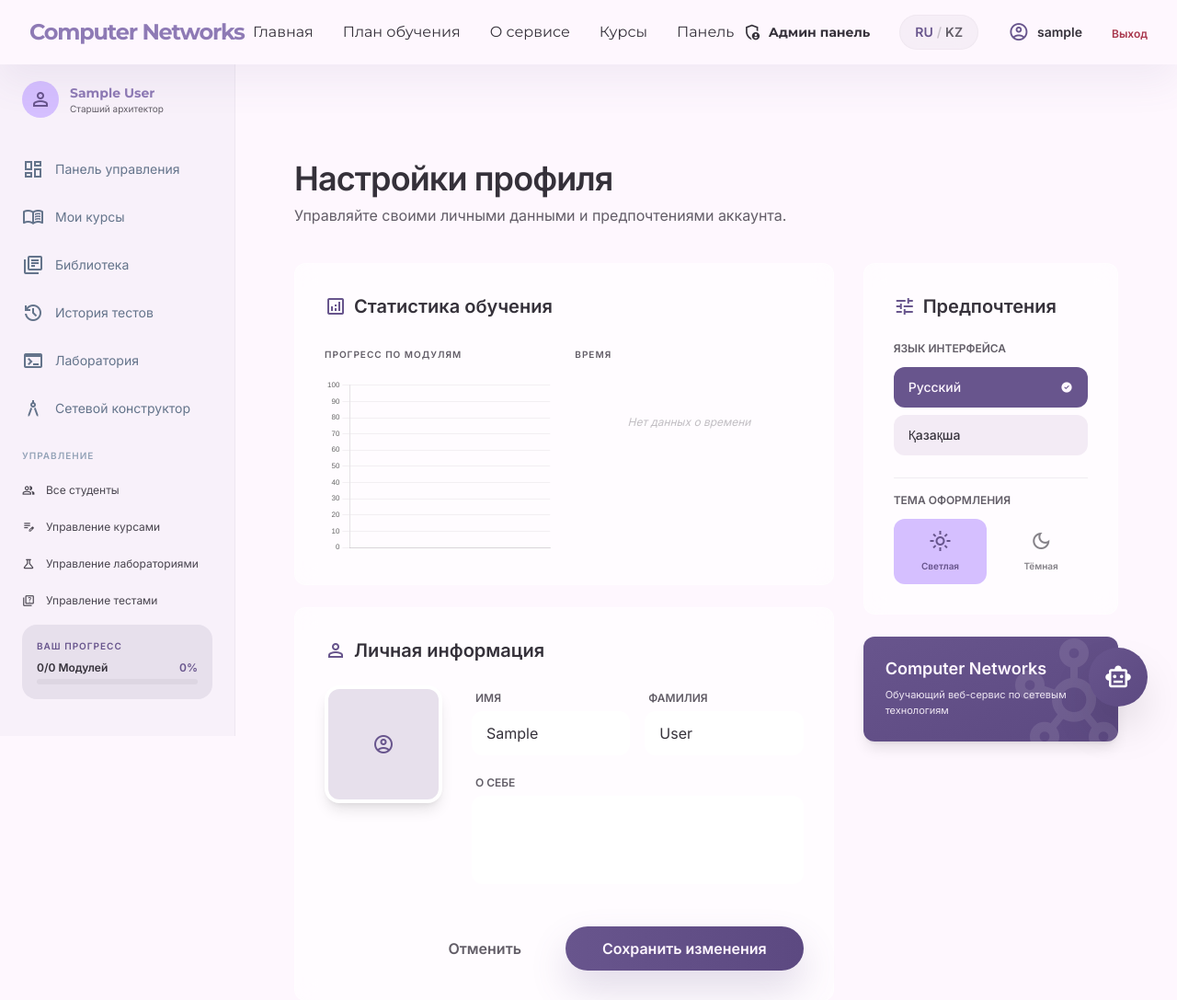
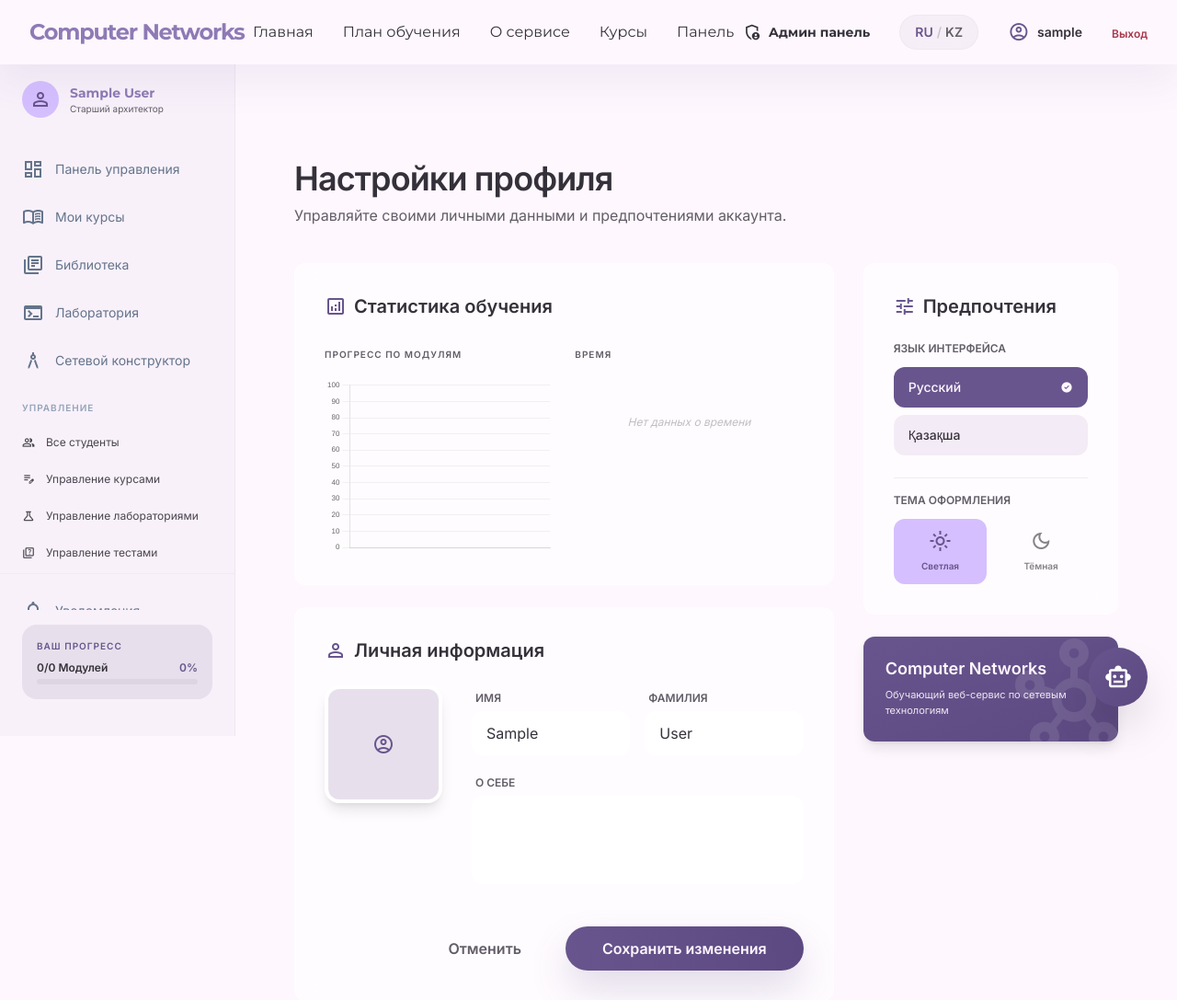
Before and after one commit to inkartursungalieva-dotcom/netacad-ethereal, a Django app: page /accounts/profile/ in a window 1280 px wide. Shown: the top 1087 px of the page at 92% size. Run offline with Django 5.2, Linux system fonts and the light colour scheme; the visitor is signed in with stand-in values (Sample User, id 1); data that the repository does not hold is empty; some libraries are stand-ins or nearby versions.

Commit message:
Remove test history and improve Kazakh translations

```diff
--- a/templates/includes/sidebar.html
+++ b/templates/includes/sidebar.html
@@ -31,11 +31,6 @@
         <a class="flex items-center gap-3 {% if request.resolver_match.url_name == 'resource_list' %}bg-[#e7e0ec] text-[#8E7AB5] font-bold{% else %}text-slate-500 hover:bg-[#e7e0ec]/50{% endif %} rounded-r-full px-6 py-3 transition-all" href="{% url 'courses:resource_list' %}">
             <span class="material-symbols-outlined" {% if request.resolver_match.url_name == 'resource_list' %}style="font-variation-settings: 'FILL' 1;"{% endif %}>library_books</span>
             <span class="text-sm">{% trans "Библиотека" %}</span>
-        </a>
-
-        <a class="flex items-center gap-3 {% if request.resolver_match.url_name == 'test_history' %}bg-[#e7e0ec] text-[#8E7AB5] font-bold{% else %}text-slate-500 hover:bg-[#e7e0ec]/50{% endif %} rounded-r-full px-6 py-3 transition-all" href="{% url 'courses:test_history' %}">
-            <span class="material-symbols-outlined" {% if request.resolver_match.url_name == 'test_history' %}style="font-variation-settings: 'FILL' 1;"{% endif %}>history</span>
-            <span class="text-sm">{% trans "История тестов" %}</span>
         </a>
 
         <a class="flex items-center gap-3 {% if request.resolver_match.app_name == 'laboratory' and request.resolver_match.url_name == 'list' %}bg-[#e7e0ec] text-[#8E7AB5] font-bold{% else %}text-slate-500 hover:bg-[#e7e0ec]/50{% endif %} rounded-r-full px-6 py-3 transition-all" href="{% url 'laboratory:list' %}">
```
Also changed, not shown: locale/kk/LC_MESSAGES/django.po.
